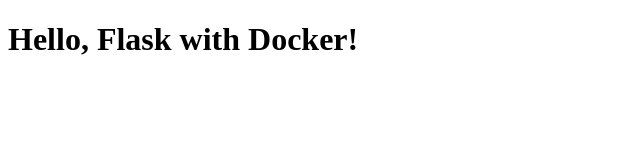
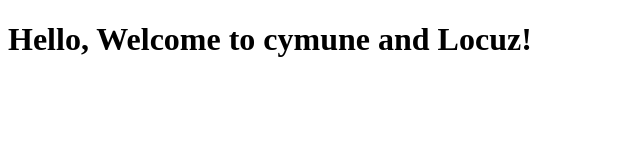
Before and after one commit to manoranjanmajumdar/cicdpro, a plain HTML site: page index.html in a window 1280 px wide. Shown: the whole page, without its empty margins (0-640 px from the left). Drawn offline with Linux system fonts and the light colour scheme.

Commit message:
Update index.html

```diff
--- a/index.html
+++ b/index.html
@@ -4,6 +4,6 @@
     <title>Flask App</title>
 </head>
 <body>
-    <h1>Hello, Flask with Docker!</h1>
+    <h1>Hello, Welcome to cymune and Locuz!</h1>
 </body>
 </html>
```
